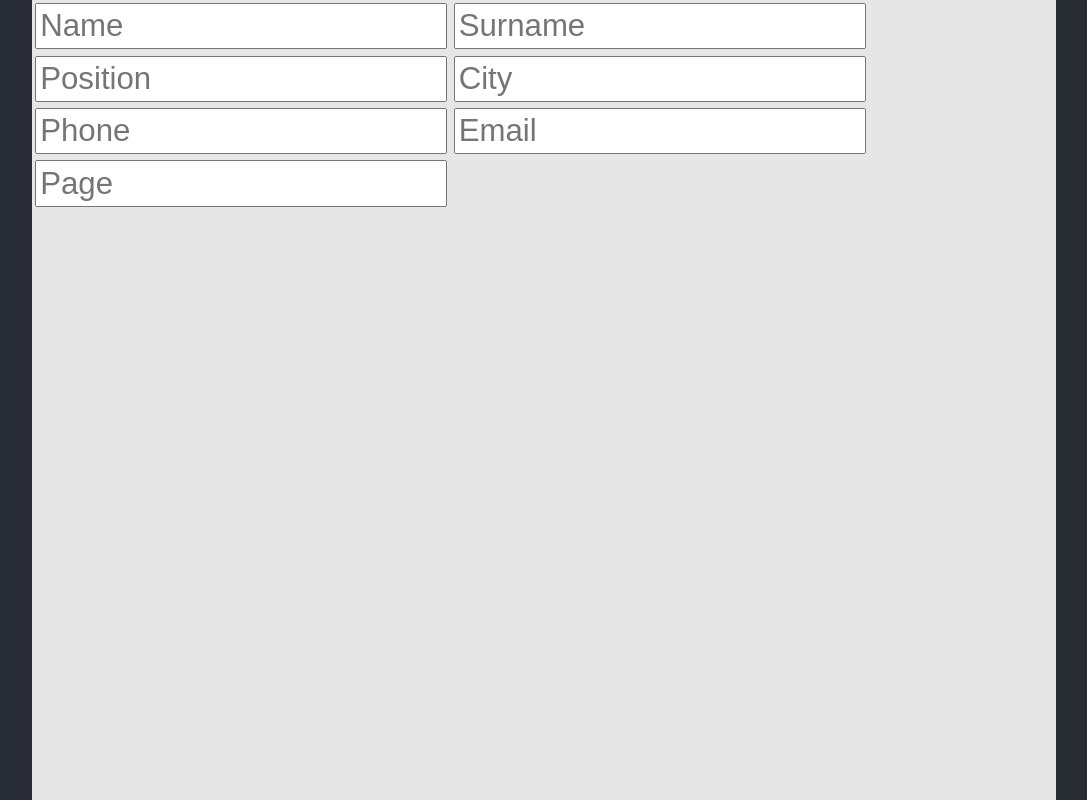
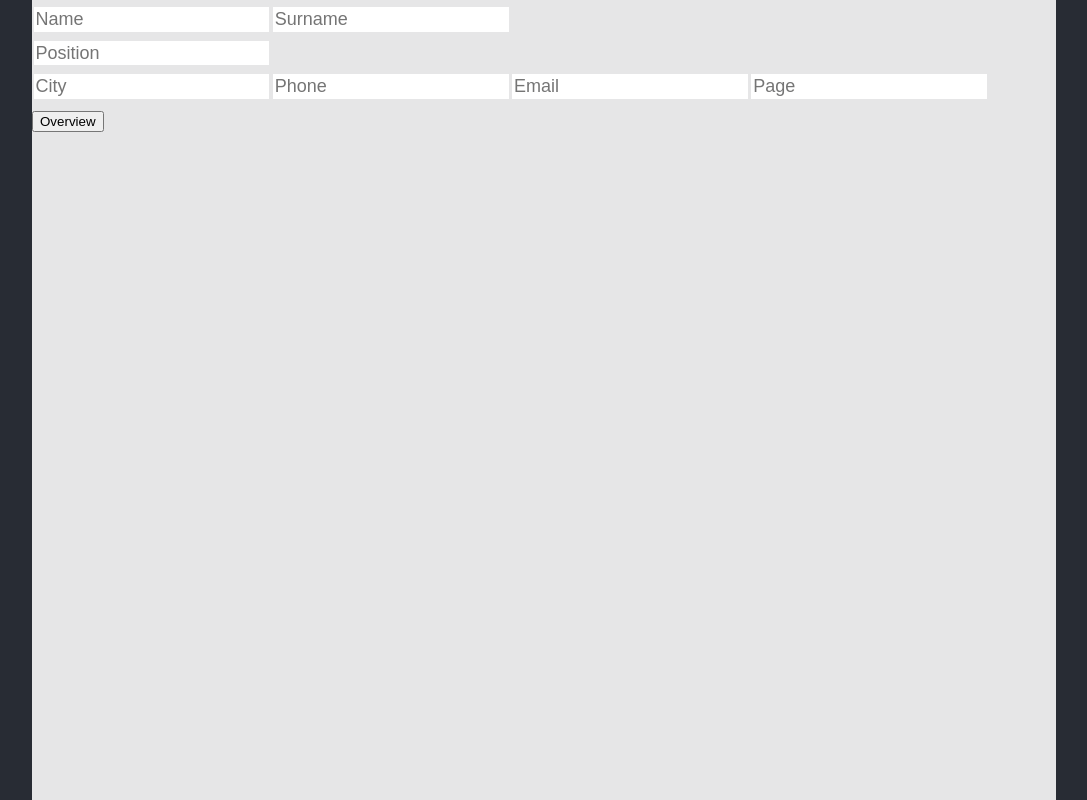
Before and after one commit to JackGraymer/cv-project-TOP, a React (Create React App) app: page / in a window 1280 px wide. Shown: the whole page, without its empty margins (96-1183 px from the left). Built offline with nearby package versions, Linux system fonts and the light colour scheme.

Commit message:
Changes data render structure

```diff
--- a/src/components/body.js
+++ b/src/components/body.js
@@ -7,10 +7,22 @@ class Body extends React.Component {
         super(props)
     }
 
+    overview = () => {
+        let inputs = document.querySelectorAll('input')
+        inputs.forEach(element => {
+            element.classList.toggle('preview')
+        })
+
+    }
+
     render(){
         return(
             <div className="body">
                 <Data />
+
+
+
+                <button onClick={this.overview}> Overview</button>
             </div>
         )
     }
--- a/src/components/components.css
+++ b/src/components/components.css
@@ -2,15 +2,44 @@
 
 input {
   outline: none;
-  /* border: none;
-  background-color: transparent; */
-  font-size: larger;
+  font-size: large;
   padding: 0.1em;
   margin:0.1em;
+  border: none;
 }
 
+.preview{
+  background-color: transparent;
+  pointer-events: none;
+}
+
+.data{
+}
+
+/* #name{
+  grid-area: a;
+}
+#surname{
+  grid-area: b;
+}
+#position{
+  grid-area: c;
+}
+#city{
+  grid-area: d;
+}
+#phone{
+  grid-area: e;
+}
+#email{
+  grid-area: f;
+} */
+
 .body {
-    height: 100vh;
-    width: clamp(800px, 80%, 1280px);
-    background-color: #ffffffe1;
+  height: 100vh;
+  width: clamp(800px, 80%, 1280px);
+  background-color: #ffffffe1;
+  /* display: flex;
+  justify-self: center;
+  align-items: center; */
   }
--- a/src/components/data.js
+++ b/src/components/data.js
@@ -15,7 +15,7 @@ class Data extends React.Component {
         }
     }
 
-    updateData = (e) => {
+    /* updateData = (e) => {
         let illo = e.target.id.toLowerCase()
         let illa = e.target.value
         this.setState({
@@ -23,18 +23,34 @@ class Data extends React.Component {
         })
     }
 
+     */
+
+
     dataFields () {
             return Object.keys(this.state).map((obj, i) => {
+                if(i>2){
                 return(
+
                         <input id={obj} key={i} type='text' placeholder={obj[0].toUpperCase() + obj.slice(1)}
                         onChange={this.updateData} ></input>
-                )
+                        )
+            }
             })
         }
 
     render(){
         return(
-            <div>
+            <div className="data">
+                <div className="top">
+                    <input type='text' placeholder='Name'></input>
+                    <input type='text' placeholder='Surname'></input>
+                </div>
+                <div className='subtitle'>
+                    <input type='text' placeholder='Position'></input>
+                </div>
+                <div>
+
+                </div>
                 {this.dataFields()}
             </div>
         )
```
Also changed, not shown: public/index.html (+0 -10 lines).
